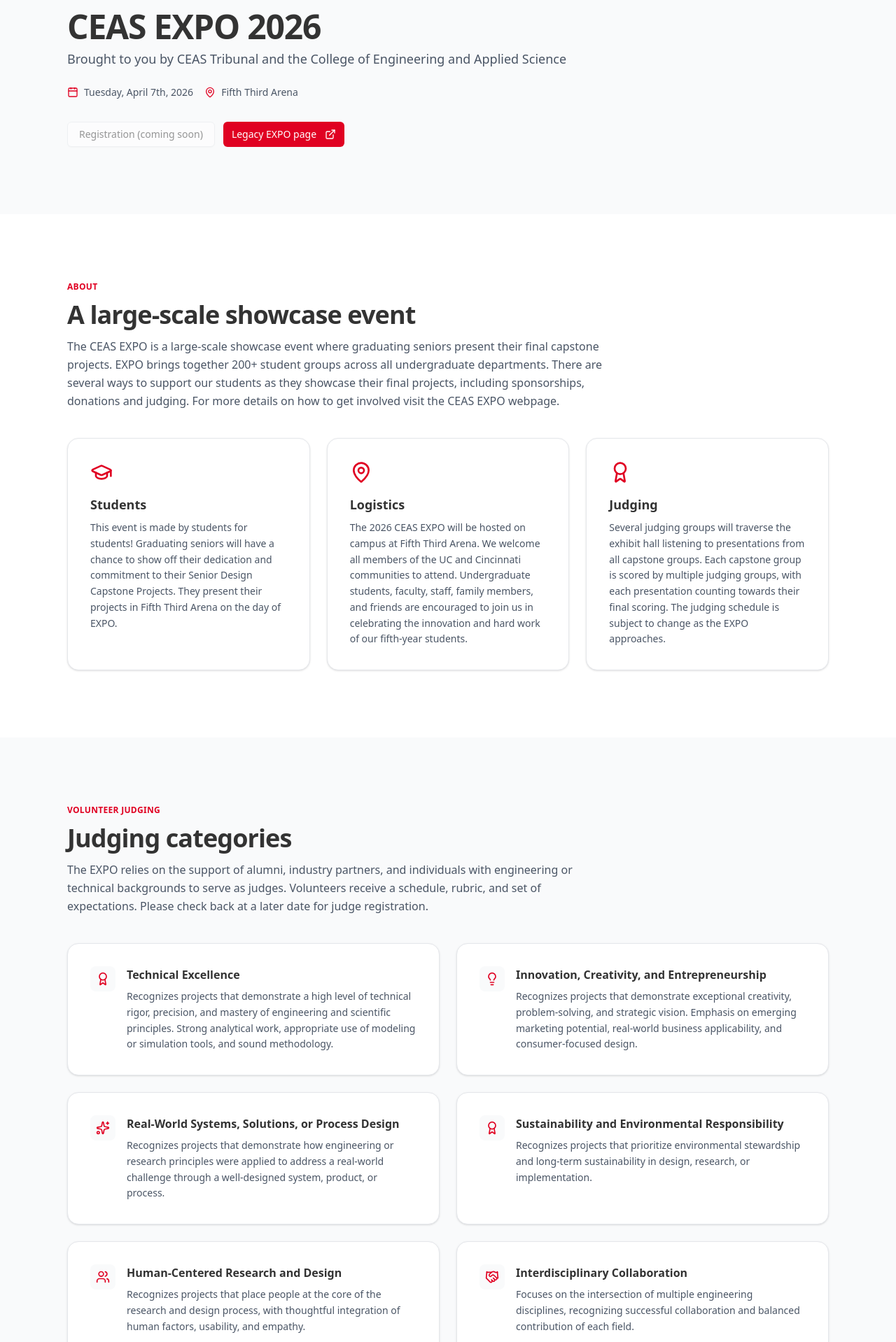
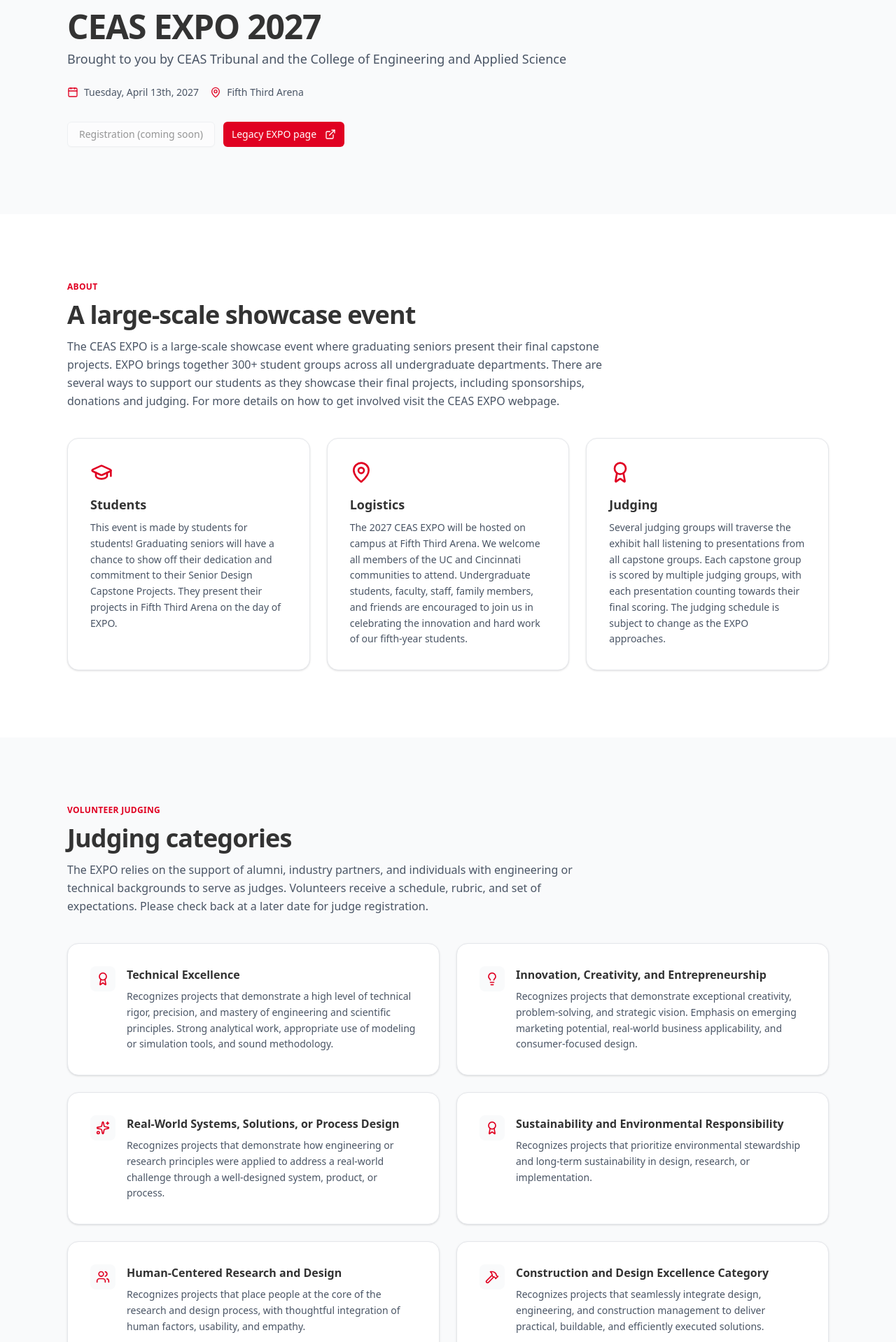
Before and after one commit to CEAS-Tribunal/Phoenix, a React (Vite) app: page /expo in a window 1280 px wide. Shown: the part 182-2100 px from the top of the page at 70% size. Built offline with nearby package versions, Linux system fonts and the light colour scheme; no server answers.

Commit message:
WIP: Expo Page

```diff
--- a/src/features/home/pages/ExpoPage.tsx
+++ b/src/features/home/pages/ExpoPage.tsx
@@ -1,6 +1,6 @@
 /**
- * ExpoPage - CEAS EXPO 2026 event page
- * Content source: https://tribunal.uc.edu/ceasexpo
+ * ExpoPage - CEAS EXPO 2027 event page
+ * Content source: https://tribunal.uc.edu/expo
  */
 
 import { useRef } from "react";
@@ -10,7 +10,7 @@ import {
   Calendar,
   ExternalLink,
   GraduationCap,
-  Handshake,
+  Hammer,
   Lightbulb,
   MapPin,
   Mail,
@@ -55,10 +55,10 @@ const JUDGING_CATEGORIES = [
     icon: Users,
   },
   {
-    title: "Interdisciplinary Collaboration",
+    title: "Construction and Design Excellence Category",
     description:
-      "Focuses on the intersection of multiple engineering disciplines, recognizing successful collaboration and balanced contribution of each field.",
-    icon: Handshake,
+      "Recognizes projects that seamlessly integrate design, engineering, and construction management to deliver practical, buildable, and efficiently executed solutions.",
+    icon: Hammer,
   },
   {
     title: "Student Organization Project",
@@ -134,7 +134,7 @@ export default function ExpoPage() {
                 CEAS EXPO
               </div>
               <h1 className="mt-3 text-4xl sm:text-5xl font-bold tracking-tight text-[#333333]">
-                CEAS EXPO 2026
+                CEAS EXPO 2027
               </h1>
               <p className="mt-2 text-lg text-gray-600">
                 Brought to you by CEAS Tribunal and the College of Engineering
@@ -143,7 +143,7 @@ export default function ExpoPage() {
               <div className="mt-6 flex flex-wrap items-center gap-4 text-sm text-gray-600">
                 <span className="inline-flex items-center gap-2">
                   <Calendar className="h-4 w-4 text-[#E00122]" />
-                  Tuesday, April 7th, 2026
+                  Tuesday, April 13th, 2027
                 </span>
                 <span className="inline-flex items-center gap-2">
                   <MapPin className="h-4 w-4 text-[#E00122]" />
@@ -160,7 +160,7 @@ export default function ExpoPage() {
                 </Button>
                 <Button asChild className="bg-[#E00122] hover:bg-[#B8011C] text-white">
                   <a
-                    href="https://tribunal.uc.edu/ceasexpo"
+                    href="https://tribunal.uc.edu/expo"
                     target="_blank"
                     rel="noreferrer"
                   >
@@ -185,7 +185,7 @@ export default function ExpoPage() {
               <SectionHeader
                 eyebrow="About"
                 title="A large-scale showcase event"
-                description="The CEAS EXPO is a large-scale showcase event where graduating seniors present their final capstone projects. EXPO brings together 200+ student groups across all undergraduate departments. There are several ways to support our students as they showcase their final projects, including sponsorships, donations and judging. For more details on how to get involved visit the CEAS EXPO webpage."
+                description="The CEAS EXPO is a large-scale showcase event where graduating seniors present their final capstone projects. EXPO brings together 300+ student groups across all undergraduate departments. There are several ways to support our students as they showcase their final projects, including sponsorships, donations and judging. For more details on how to get involved visit the CEAS EXPO webpage."
               />
             </motion.div>
 
@@ -218,7 +218,7 @@ export default function ExpoPage() {
                     Logistics
                   </h3>
                   <p className="mt-2 text-sm leading-relaxed text-gray-600">
-                    The 2026 CEAS EXPO will be hosted on campus at Fifth Third
+                    The 2027 CEAS EXPO will be hosted on campus at Fifth Third
                     Arena. We welcome all members of the UC and Cincinnati
                     communities to attend. Undergraduate students, faculty,
                     staff, family members, and friends are encouraged to join us
@@ -312,12 +312,12 @@ export default function ExpoPage() {
                   title="Support our students"
                   description="Sponsorship plays a key role in making this event a success. Your support helps us deliver high-impact experiences for attendees and celebrate the hard work and innovation of our fifth-year students as they showcase their capstone projects. Sponsorship opportunities are available through tiered packages. Full details of company sponsorship opportunities and the sponsorship packet can be found on the CEAS EXPO webpage under Company Sponsorship."
                 />
-                <Button
+                <a
                   className="mt-6 bg-[#E00122] hover:bg-[#B8011C] text-white"
-                  disabled
+                  href=""
                 >
-                  Sponsorship info (coming soon)
-                </Button>
+                  Sponsorship info
+                </a>
               </motion.div>
 
               <motion.div
```
